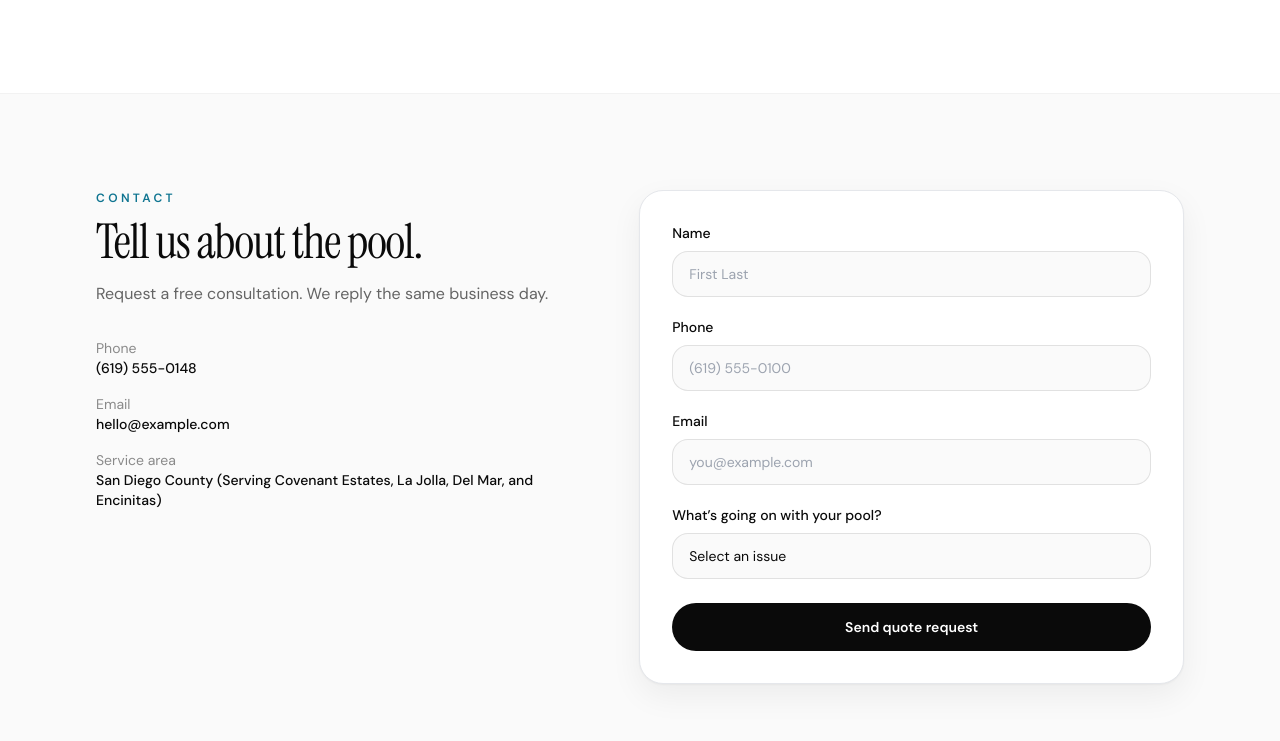
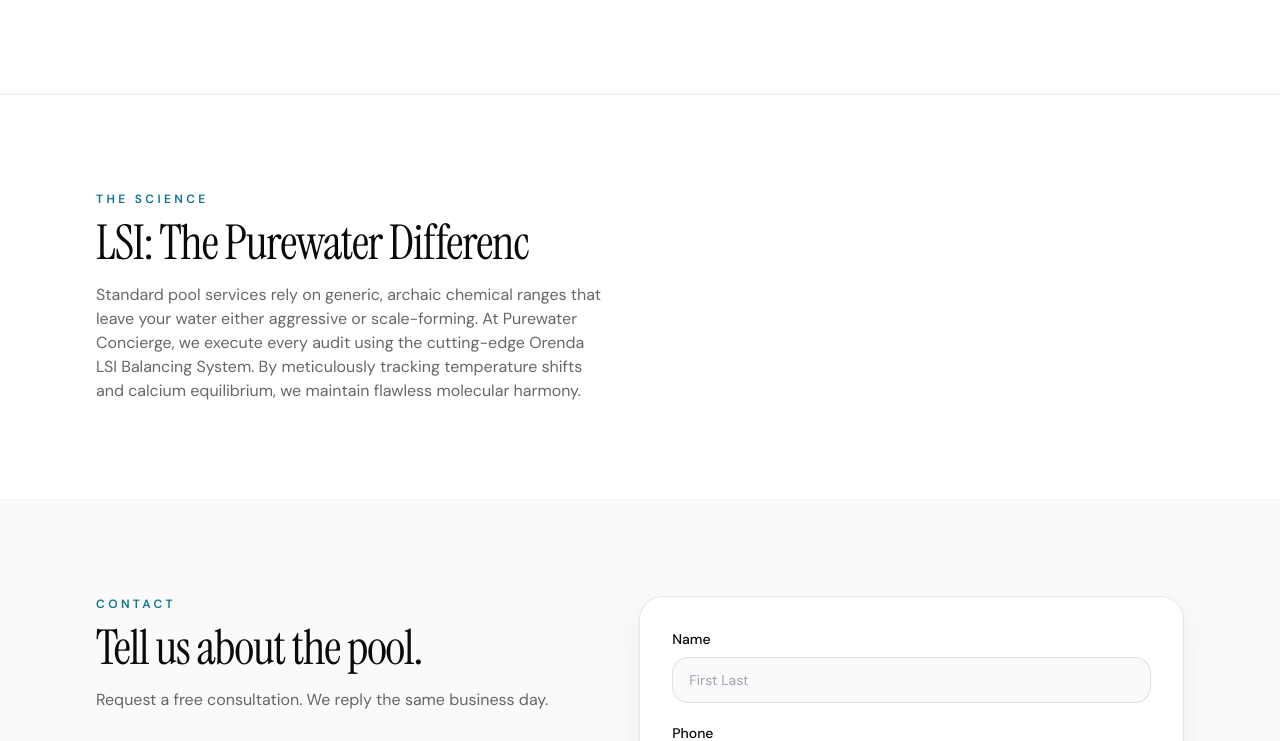
Before and after one commit to aidanjmendel/purewaterpoolconcierge, a plain HTML site: page index.html in a window 1280 px wide. Shown: the part 1849-2590 px from the top of the page. Drawn offline with nearby package versions, Linux system fonts and the light colour scheme.

Commit message:
added LSI section

```diff
--- a/index.html
+++ b/index.html
@@ -290,6 +290,20 @@
         </div>
       </section>
 
+      <section id="lsi" class="scroll-mt-24 border-y border-black/5 bg-white">
+        <div class="mx-auto grid max-w-6xl gap-12 px-5 py-20 lg:grid-cols-2 lg:items-center lg:px-8 lg:py-24">
+          <div>
+            <p class="text-xs font-semibold uppercase tracking-[0.28em] text-lagoon">The Science</p>
+            <h2 class="mt-3 font-serif text-4xl tracking-tight sm:text-5xl">LSI: The Purewater Differenc</h2>
+            <p class="mt-4 max-w-lg text-black/60">
+              Standard pool services rely on generic, archaic chemical ranges that leave your water either aggressive or scale-forming.
+              At Purewater Concierge, we execute every audit using the cutting-edge Orenda LSI Balancing System.
+              By meticulously tracking temperature shifts and calcium equilibrium, we maintain flawless molecular harmony.
+            </p>
+          </div>
+        </div>
+      </section>
+
       <section id="contact" class="mx-auto max-w-6xl scroll-mt-24 px-5 py-20 lg:px-8 lg:py-24">
         <div class="grid gap-12 lg:grid-cols-[1fr_1.1fr] lg:items-start">
           <div>
```
